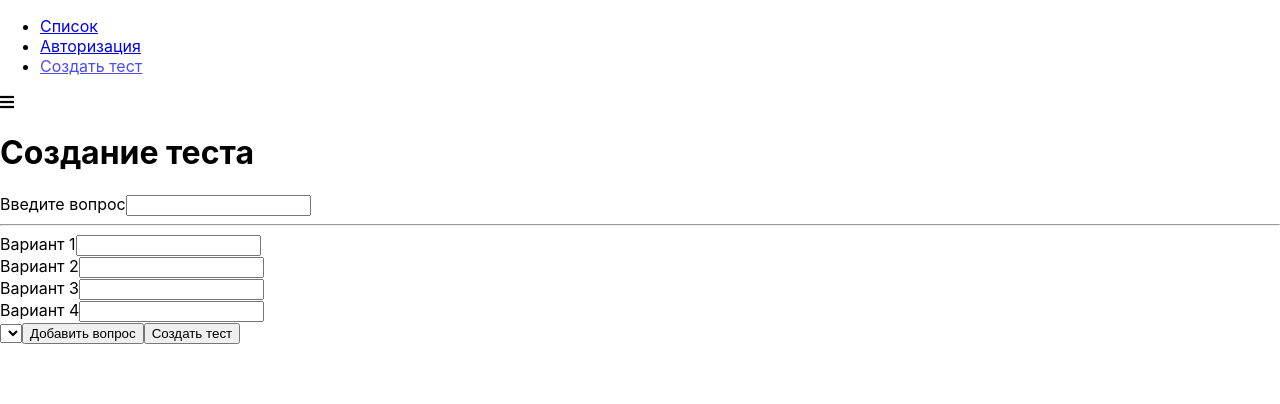
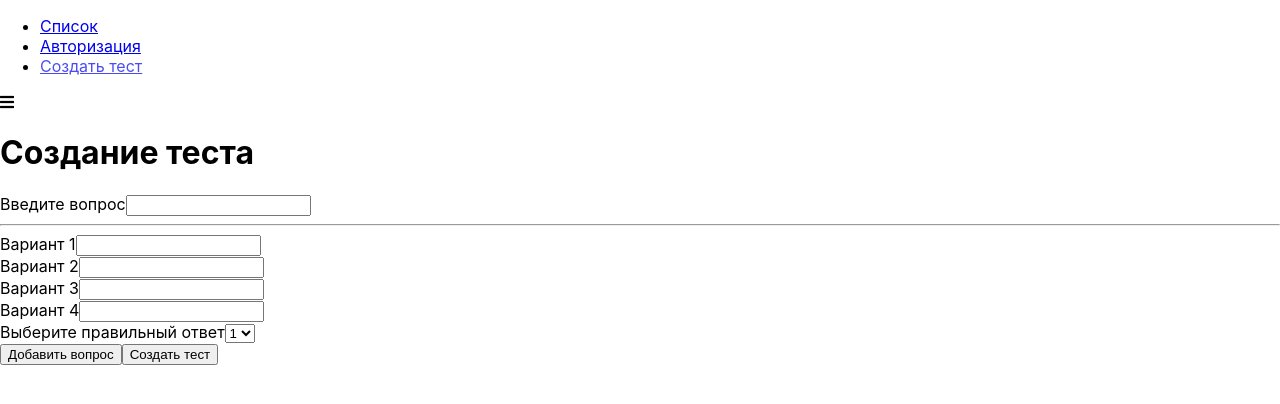
Before and after one commit to camward/React-Quiz, a React app: page /quiz-creator in a window 1280 px wide. Shown: the top 404 px of the page. Built offline with nearby package versions, Linux system fonts and the light colour scheme; the HTML template or start-up script is replaced by a standard one.

Commit message:
компонент select

```diff
--- /dev/null
+++ b/src/components/UI/Select/Select.css
@@ -0,0 +1,21 @@
+.Select {
+    margin-bottom: 15px;
+}
+
+.Select label {
+    margin: 0 0 3px 0;
+    padding: 0;
+    font-weight: bold;
+    display: block;
+}
+
+.Select select {
+    display: block;
+    box-sizing: border-box;
+    border: 1px solid #bebebe;
+    margin: 0 0 5px;
+    height: 29px;
+    width: 100%;
+    outline: none;
+    transition: all 300ms ease-in-out;
+}
--- /dev/null
+++ b/src/components/UI/Select/Select.js
@@ -0,0 +1,30 @@
+import React from 'react'
+import classes from './Select.css'
+
+const Select = props => {
+  const htmlFor = `${props.label}-${Math.random()}`
+
+  return (
+    <div className={classes.Select}>
+      <label htmlFor={htmlFor}>{props.label}</label>
+      <select
+        id={htmlFor}
+        value={props.value}
+        onChange={props.onChange}
+      >
+        { props.options.map((option, index) => {
+          return (
+            <option
+              value={option.value}
+              key={option.value + index}
+            >
+              {option.text}
+            </option>
+          )
+        }) }
+      </select>
+    </div>
+  )
+}
+
+export default Select
--- a/src/containers/QuizCreator/QuizCreator.js
+++ b/src/containers/QuizCreator/QuizCreator.js
@@ -2,6 +2,7 @@
 import classes from './QuizCreator.css'
 import Button from '../../components/UI/Button/Button'
 import Input from '../../components/UI/Input/Input'
+import Select from '../../components/UI/Select/Select'
 import {createControl} from '../../form/formFramework'
 import Auxiliary from '../../hoc/Auxiliary/Auxiliary'
 
@@ -30,6 +31,7 @@
 
   state = {
     quiz: [],
+    rightAnswerId: 1,
     formControls: createFormControls()
   }
 
@@ -70,7 +72,25 @@
     })
   }
 
+  selectChangeHandler = event => {
+    this.setState({
+      rightAnswerId: +event.target.value
+    })
+  }
+
   render() {
+    const select = <Select
+      label="Выберите правильный ответ"
+      value={this.state.rightAnswerId}
+      onChange={this.selectChangeHandler}
+      options={[
+        {text: 1, value: 1},
+        {text: 2, value: 2},
+        {text: 3, value: 3},
+        {text: 4, value: 4}
+      ]}
+    />
+
     return (
       <div className={classes.QuizCreator}>
         <div>
@@ -80,7 +100,7 @@
 
             { this.renderControls() }
 
-            <select></select>
+            { select }
 
             <Button
               type="primary"
```
